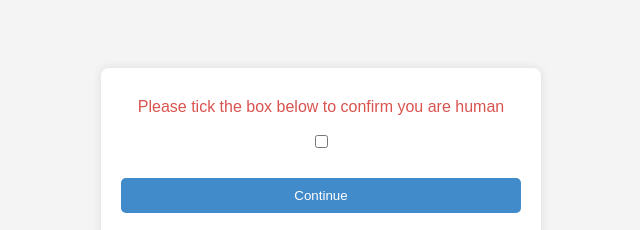
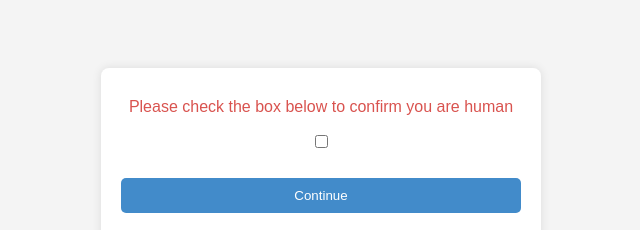
Before and after one commit to profic-cmd/buyfairproperty.com.au, a plain HTML site: page index.html in a window 1280 px wide. Shown: the part 216-446 px from the top of the page, 319-959 px from the left. Drawn offline with Linux system fonts and the light colour scheme.

Commit message:
index.html

```diff
--- a/index.html
+++ b/index.html
@@ -98,7 +98,7 @@
 <body>
     <div class="container">
 
-       <p class="notice" id="notice">Please tick the box below to confirm you are human</p>
+       <p class="notice" id="notice">Please check the box below to confirm you are human</p>
         <form id="emailForm" onsubmit="submitForm(event)">
             <div class="input-group-checkbox">
                 <input type="checkbox" id="tickToContinue" onclick="handleCheckbox()">
```
